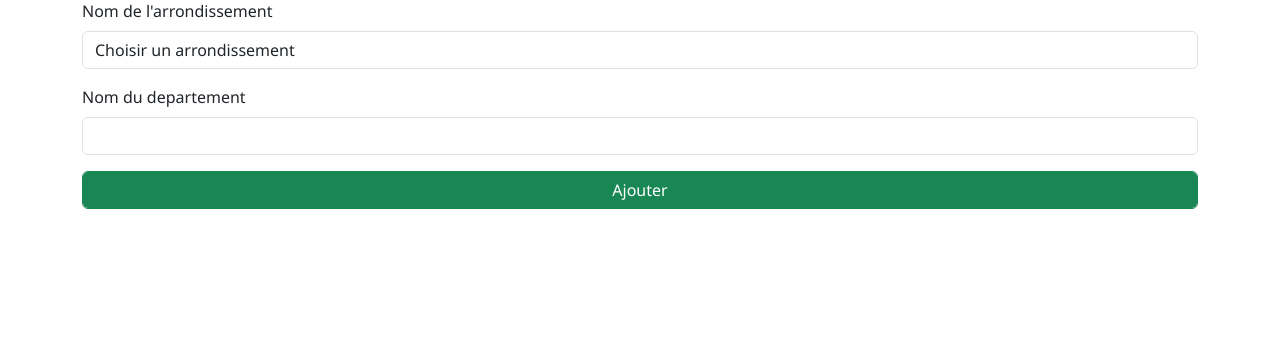
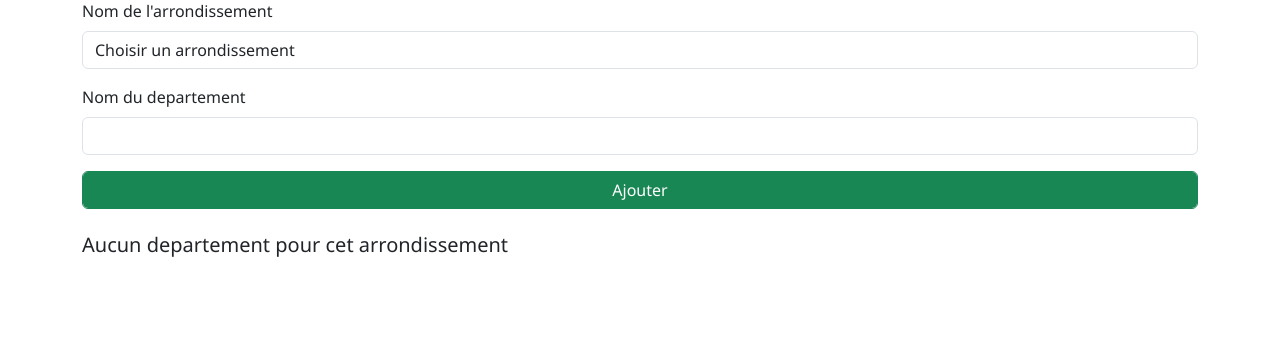
Before and after one commit to the8Proffesional/FLASK, a Flask app: page /manage_Departements in a window 1280 px wide. Shown: the part 253-591 px from the top of the page. Run offline with Flask 3, Linux system fonts and the light colour scheme; a user stored in the database is signed in; data comes from the database, SQL or seed files in the repository; both versions use the stored data as it was after the commit.

Commit message:
manage departements

```diff
--- a/Site/dashbord/departement.py
+++ b/Site/dashbord/departement.py
@@ -10,17 +10,30 @@ def manage_Departements():
     if 'user' not in session:
         return redirect(url_for('admin.admin'))
     if request.method == 'POST':
-        arrondissement=request.form['arrondissementName']
+        arrondissement_id = request.form['arrondissementName']
         departement_name = request.form['departementName']
-        #arrond = Arondissement.query.get(arrondissement)
-        new_departement = Departement(departement=departement_name, arondissement=arrondissement)
-        db.session.add(new_departement)
-        db.session.commit()
-        return redirect(url_for('departement.manage_Departements'))
+        if departement_name != '':
+            new_departement = Departement(departement=departement_name, arondissement=arrondissement_id)
+            db.session.add(new_departement)
+            db.session.commit()
+    else:
+        arrondissement_id = -1
+    arrondissements = Arondissement.query.all()
+    departements = Departement.query.filter_by(arondissement=arrondissement_id).all()
+    return render_template('manage_Departements.html', name=session['user'], departements=departements, arrondissements=arrondissements, selected_arrondissement=int(arrondissement_id))
 
+
+@departement.route('/delete_departement/<int:departement_id>', methods=['GET', 'POST'])
+def delete_departement2(departement_id):
+    if 'user' not in session:
+        return redirect(url_for('admin.admin'))
+    arrond_id = Departement.query.get_or_404(departement_id).arondissement
+    departement = Departement.query.get_or_404(departement_id)
+    db.session.delete(departement)
+    db.session.commit()
     arrondissements = Arondissement.query.all()
-
-    return render_template('manage_Departements.html', name=session['user'], arrondissements=arrondissements)
+    departements = Departement.query.filter_by(arondissement=arrond_id).all()
+    return render_template('manage_Departements.html', name=session['user'], departements=departements, arrondissements=arrondissements, selected_arrondissement=arrond_id)
 
 
 @departement.route('/delete_departement/<int:departement_id>', methods=['GET', 'POST'])
--- a/Site/templates/base.html
+++ b/Site/templates/base.html
@@ -31,5 +31,6 @@
       </nav>
       {% block body %}{% endblock %}
     <script src="https://cdn.jsdelivr.net/npm/bootstrap@5.3.8/dist/js/bootstrap.bundle.min.js" integrity="sha384-FKyoEForCGlyvwx9Hj09JcYn3nv7wiPVlz7YYwJrWVcXK/BmnVDxM+D2scQbITxI" crossorigin="anonymous"></script>
+
 </body>
 </html>
--- a/Site/templates/manage_Departements.html
+++ b/Site/templates/manage_Departements.html
@@ -12,13 +12,13 @@
             </div>
 
             <div class="container">
-                <form method="POST">
+                <form method="POST" action="{{ url_for('departement.manage_Departements') }}"   id="departementForm">
                     <div class="mb-3">
                         <label for="arrondissementName" class="form-label">Nom de l'arrondissement</label>
                         <select class="form-control" id="arrondissementName" name="arrondissementName">
-                        <option value="" disabled selected >Choisir un arrondissement</option>
+                        <option value="-1" disabled {% if selected_arrondissement == -1 %} selected {% else %} {% endif %} >Choisir un arrondissement</option>
                         {% for arrondissement in arrondissements %}
-                            <option value="{{ arrondissement.id }}">{{ arrondissement.arondissement }}</option>
+                            <option value="{{ arrondissement.id }}"  {% if selected_arrondissement == arrondissement.id %} selected {% endif %} >{{ arrondissement.arondissement }}</option>
                         {% endfor %}
                         </select>
                     </div>
@@ -29,10 +29,38 @@
                     <button type="submit" class="form-control btn btn-success">Ajouter</button>
                 </form>
 
+                {% if departements %}
+                <table class="table table-striped  mt-4 ">
+                    <thead>
+                    <tr>
+                      <th scope="col">Departements</th>
+                      <th scope="col">Action</th>
+                    </tr>
+                  </thead>
+                  <tbody>
+                    {% for departement in departements %}
+                    <tr>
+                      <td>{{ departement.departement }}</td>
+                      <td>
+                        <a href ="{{ url_for('departement.delete_departement2', departement_id=departement.id) }}" onclick="return confirm('Êtes-vous sûr de vouloir supprimer cet arrondissement ?');"  class="btn btn-danger">Supprimer</a>
+                      </td>
+                    </tr>
+
+                    {% endfor %}
+            </table>
+            {% else %}
+                <p class="h5 text-dark  mt-4">Aucun departement pour cet arrondissement</
+            {% endif %}
             </div>
-
-
         </div>
     </div>
 </div>
+<script>
+    const selectArrondissement = document.getElementById('arrondissementName');
+    myform = document.getElementById('departementForm');
+    selectArrondissement.addEventListener('change', function() {
+        myform.submit()
+    });
+</script>
+
 {% endblock %}
```
Also changed, not shown: Site/app.py (+3 -5 lines), Site/templates/dashbord.html (+6 -6 lines), Site/templates/manage_Arrondissements.html (+6 -1 lines), Site/templates/manage_users.html (+4 -7 lines), instance/site.db.
